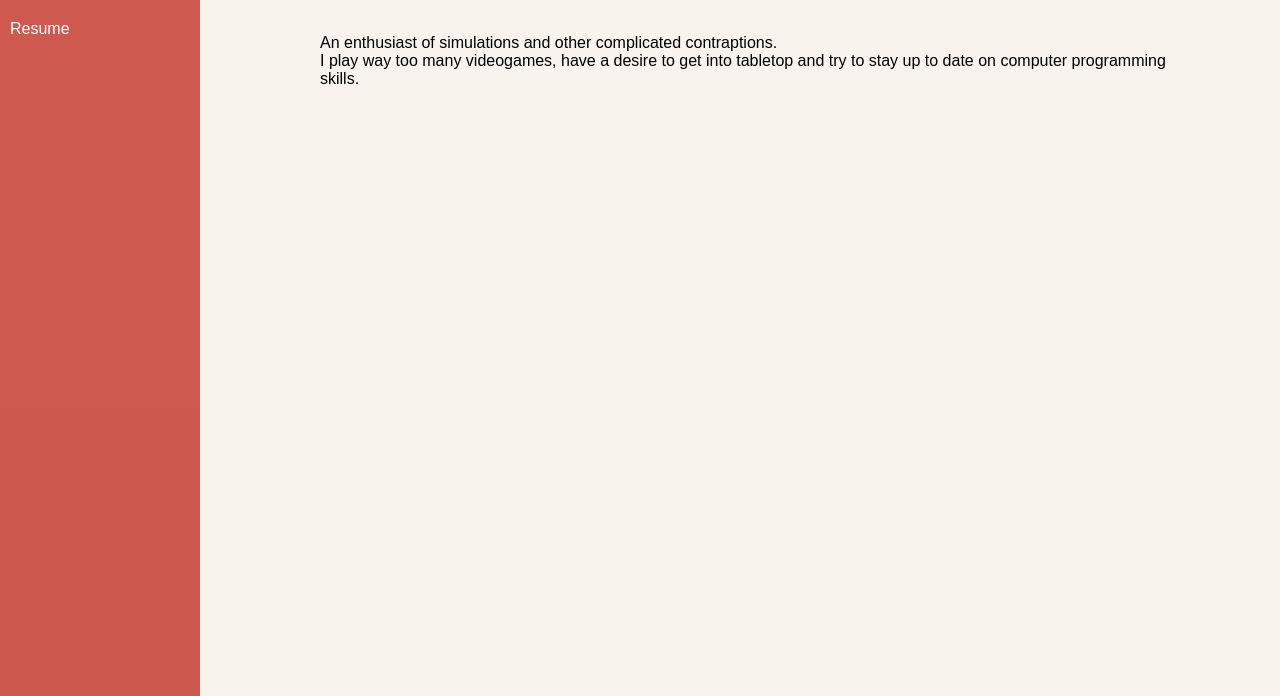
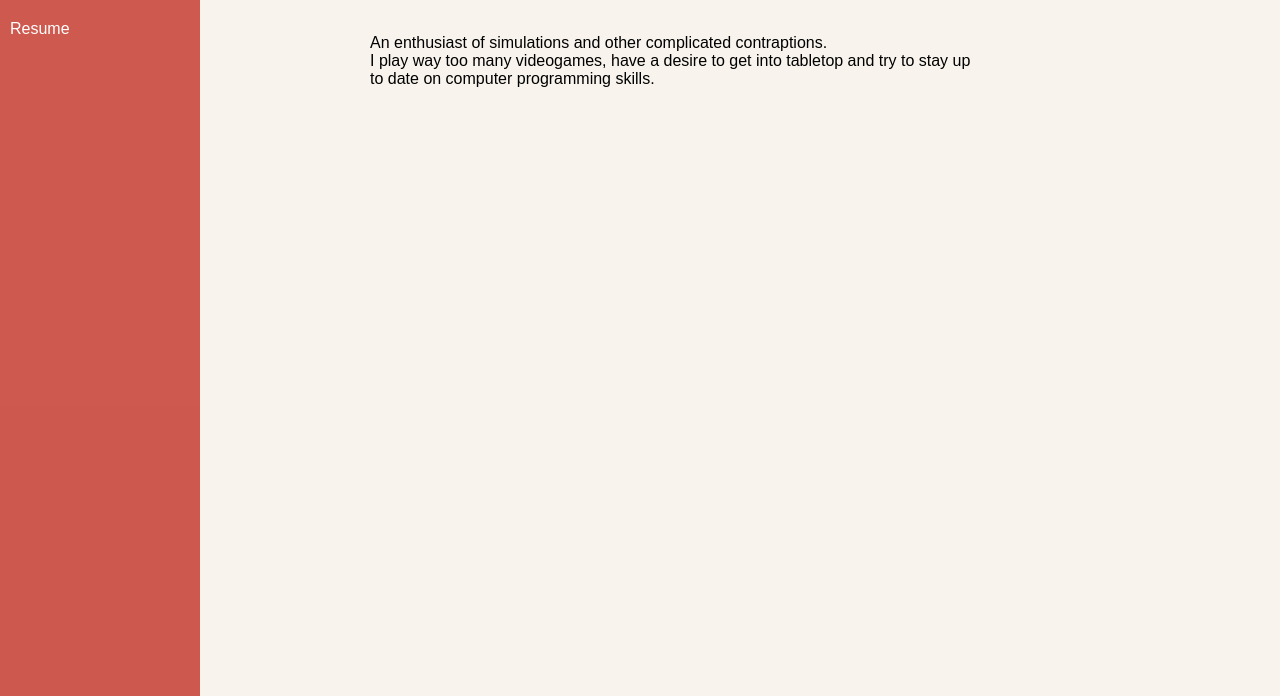
Before and after one commit to nullAurelian/scribble-pad, a website: page index.html in a window 1280 px wide. Shown: the part 104-800 px from the top of the page. Drawn offline with Linux system fonts and the light colour scheme; no server answers.

Commit message:
attempt to fix overlap 2 by editing css

```diff
--- a/scribble-pad_style.css
+++ b/scribble-pad_style.css
@@ -41,8 +41,9 @@ p {
   color: black;
 }
 .content {
-  margin-left: 200px;
+  margin-left: 250px;
   padding-left: 20px;
+  padding-right: 200px;
 }
 ul {
   margin-left: 20px;
```
